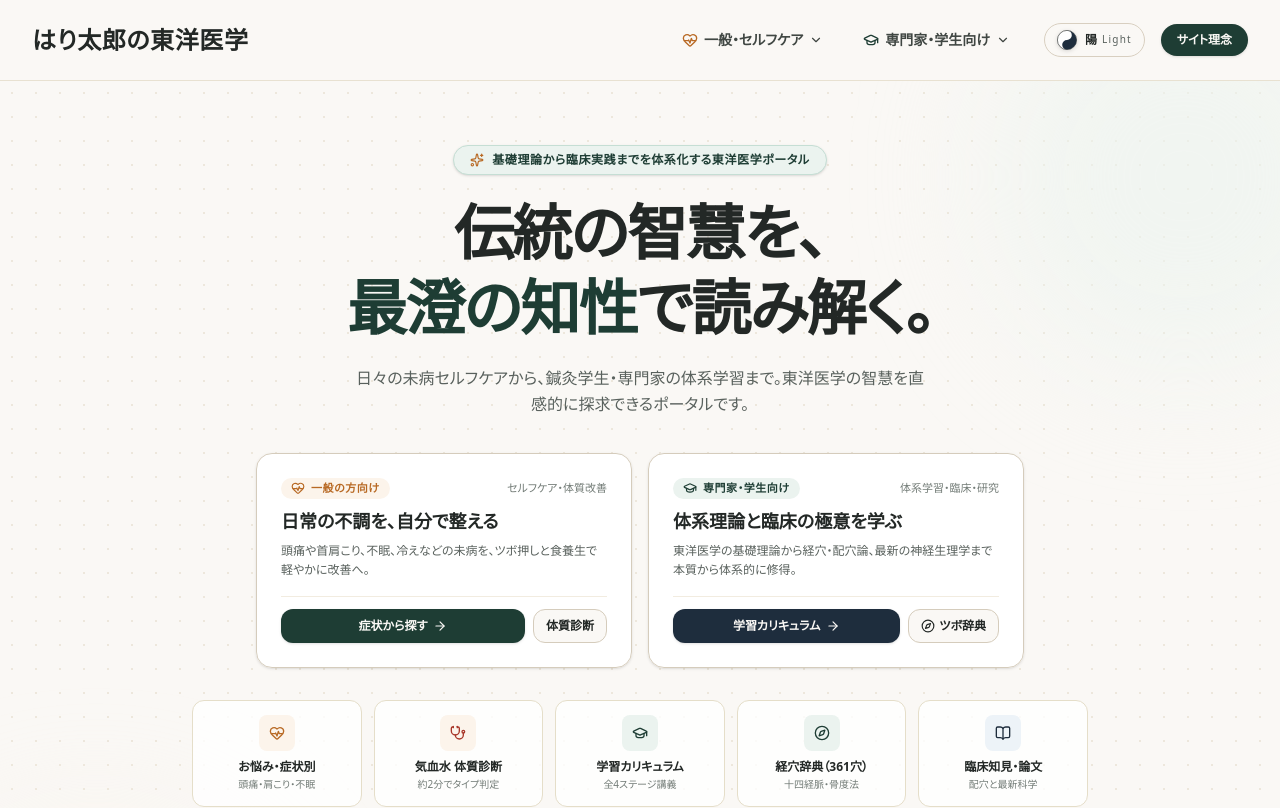
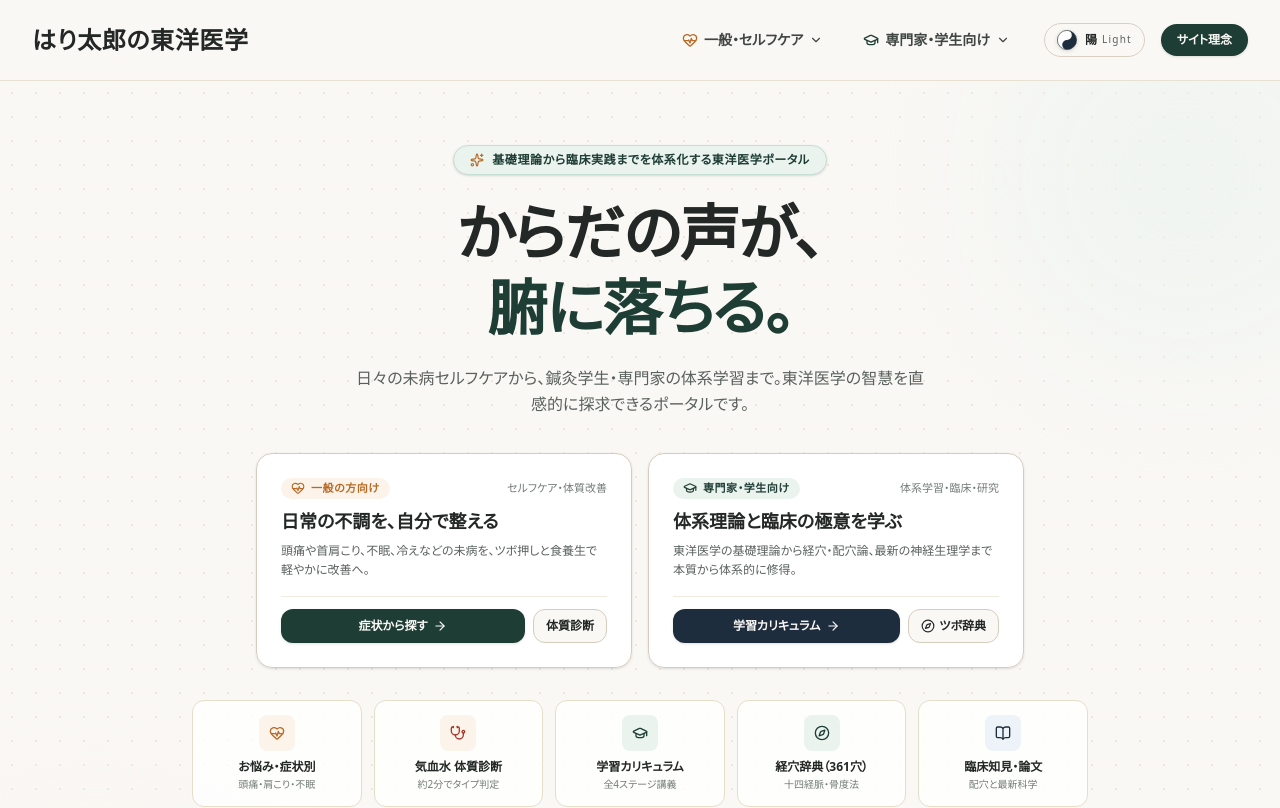
Before and after one commit to nikotarodesu/haritaro-oriental-medicine, a Next.js app: page / in a window 1280 px wide. Shown: the top 808 px of the page. Built offline with nearby package versions, Linux system fonts and the light colour scheme.

Commit message:
style: メインキャッチコピーを「からだの声が、腑に落ちる。」に刷新

```diff
--- a/src/app/page.tsx
+++ b/src/app/page.tsx
@@ -35,12 +35,11 @@ export default function HomePage() {
             </div>
 
             <h1 className="text-3xl sm:text-5xl lg:text-6xl font-serif font-bold text-[#232826] dark:text-[#FAF8F5] tracking-tight leading-[1.25]">
-              伝統の智慧を、<br className="hidden sm:inline" />
+              からだの声が、<br className="hidden sm:inline" />
               <span className="text-[#1E3D34] dark:text-[#3CD0A0] relative">
-                最澄の知性
+                腑に落ちる。
                 <span className="absolute bottom-1 left-0 w-full h-2 bg-[#E6C387]/30 dark:bg-[#E6C387]/20 -z-10" />
               </span>
-              で読み解く。
             </h1>
 
             <p className="text-sm sm:text-base text-[#59615D] dark:text-[#A0B0BC] leading-relaxed max-w-xl mx-auto">
```
